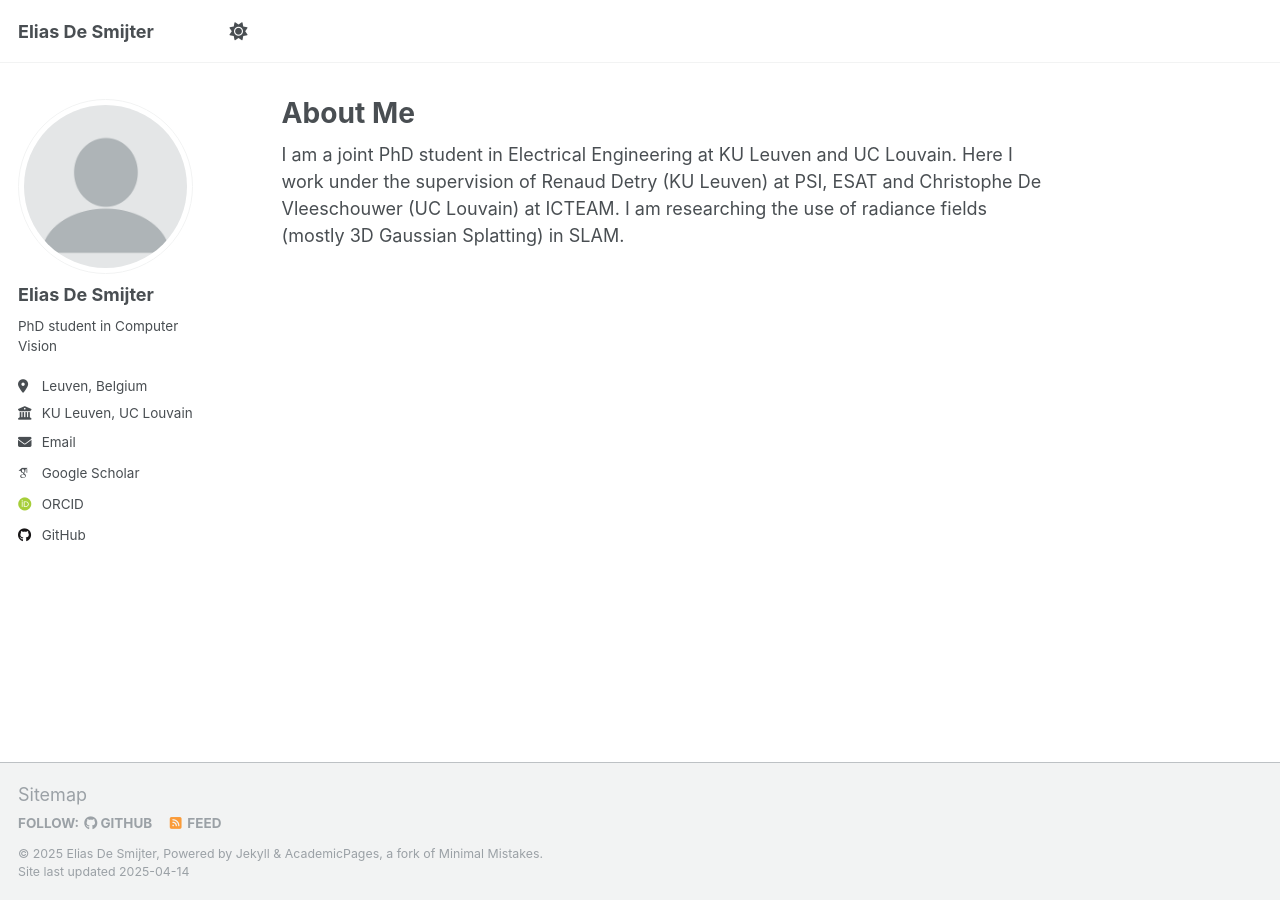
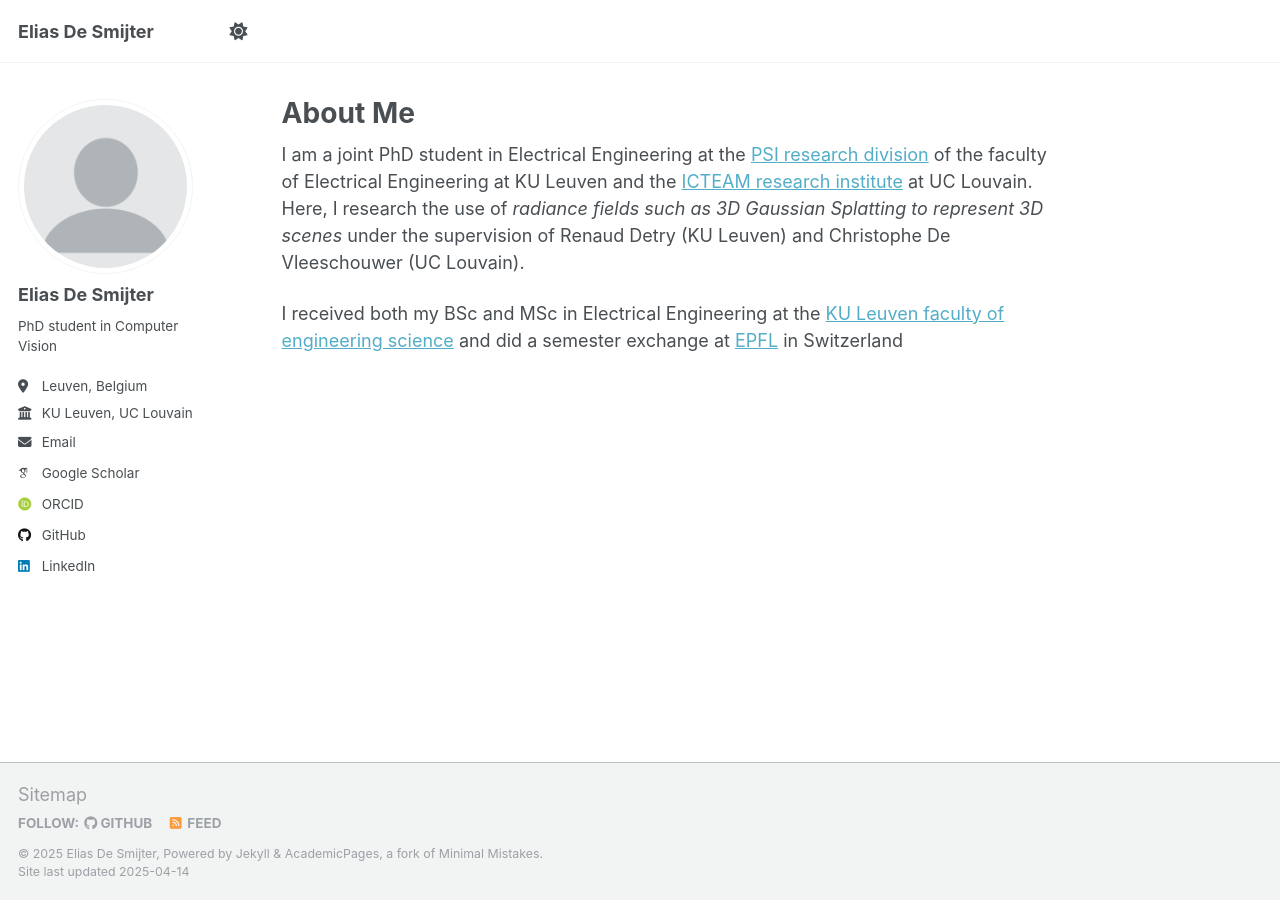
Before and after one commit to EliasDeSmijter/eliasdesmijter.github.io, a Jekyll site: the page built from _pages/about.md, in a window 1280 px wide. Built offline with Jekyll 4.4.1, drawn with Linux system fonts in a browser that asks for light colours; some web fonts are replaced.

Commit message:
Update about me

```diff
--- a/_config.yml
+++ b/_config.yml
@@ -59,7 +59,7 @@ author:
   keybase          : # Username
   instagram        : # Username
   lastfm           : # Username
-  linkedin         : # Username
+  linkedin         : "eliasdesmijter"
   mastodon         : # URL
   medium           : # URL
   pinterest        : # Username
--- a/_pages/about.md
+++ b/_pages/about.md
@@ -7,8 +7,10 @@ redirect_from:
   - /about.html
 ---
 
-I am a joint PhD student in Electrical Engineering at KU Leuven and UC Louvain. Here I work under the supervision of Renaud Detry (KU Leuven) at PSI, ESAT and Christophe De Vleeschouwer (UC Louvain) at ICTEAM.
-I am researching the use of radiance fields (mostly 3D Gaussian Splatting) in SLAM.
+I am a joint PhD student in Electrical Engineering at the [PSI research division](https://www.esat.kuleuven.be/psi) of the faculty of Electrical Engineering at KU Leuven and the [ICTEAM research institute](https://www.uclouvain.be/en/research-institutes/icteam) at UC Louvain.
+Here, I research the use of *radiance fields such as 3D Gaussian Splatting to represent 3D scenes* under the supervision of Renaud Detry (KU Leuven) and Christophe De Vleeschouwer (UC Louvain).
+
+I received both my BSc and MSc in Electrical Engineering at the [KU Leuven faculty of engineering science](https://eng.kuleuven.be/en) and did a semester exchange at [EPFL](https://www.epfl.ch/en/) in Switzerland
 
 <!-- This is the front page of a website that is powered by the [Academic Pages template](https://github.com/academicpages/academicpages.github.io) and hosted on GitHub pages. [GitHub pages](https://pages.github.com) is a free service in which websites are built and hosted from code and data stored in a GitHub repository, automatically updating when a new commit is made to the repository. This template was forked from the [Minimal Mistakes Jekyll Theme](https://mmistakes.github.io/minimal-mistakes/) created by Michael Rose, and then extended to support the kinds of content that academics have: publications, talks, teaching, a portfolio, blog posts, and a dynamically-generated CV. You can fork [this template](https://github.com/academicpages/academicpages.github.io) right now, modify the configuration and markdown files, add your own PDFs and other content, and have your own site for free, with no ads!
 
```
